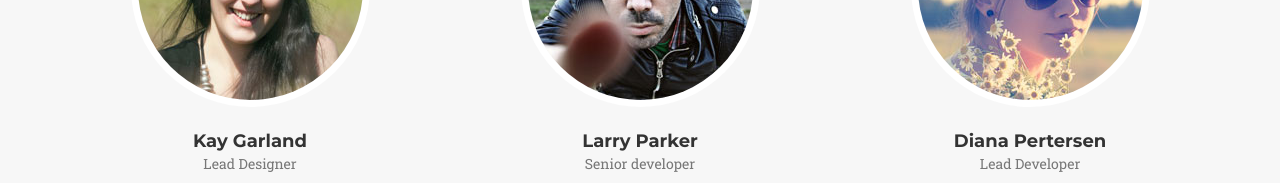
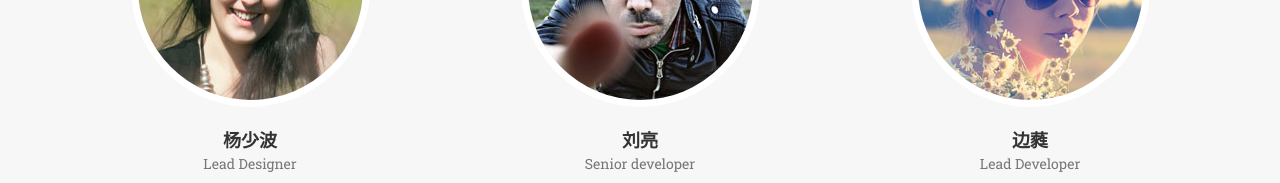
Before and after one commit to liul85/bookcase, a plain HTML site: page index.html in a window 1280 px wide. Shown: the part 4200-4383 px from the top of the page. Drawn offline with nearby package versions, Linux system fonts and the light colour scheme; a web font is replaced by a local one.

Commit message:
fix name

```diff
--- a/index.html
+++ b/index.html
@@ -238,7 +238,7 @@
             <div class="col-sm-4">
                 <div class="team-member">
                     <img src="img/team/1.jpg" class="img-responsive img-circle" alt="">
-                    <h4>Kay Garland</h4>
+                    <h4>杨少波</h4>
                     <p class="text-muted">Lead Designer</p>
                     <ul class="list-inline social-buttons">
 
@@ -255,7 +255,7 @@
             <div class="col-sm-4">
                 <div class="team-member">
                     <img src="img/team/2.jpg" class="img-responsive img-circle" alt="">
-                    <h4>Larry Parker</h4>
+                    <h4>刘亮</h4>
                     <p class="text-muted">Senior developer</p>
                     <ul class="list-inline social-buttons">
 
@@ -272,7 +272,7 @@
             <div class="col-sm-4">
                 <div class="team-member">
                     <img src="img/team/3.jpg" class="img-responsive img-circle" alt="">
-                    <h4>Diana Pertersen</h4>
+                    <h4>边蕤</h4>
                     <p class="text-muted">Lead Developer</p>
                     <ul class="list-inline social-buttons">
 
```
